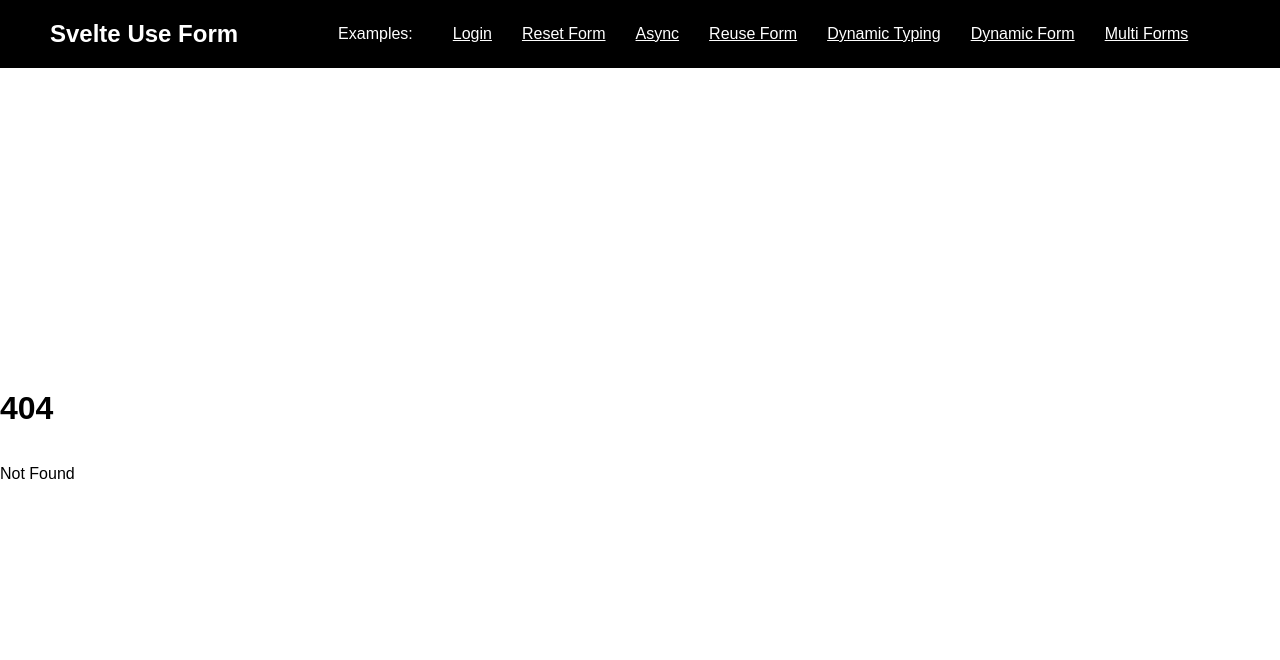
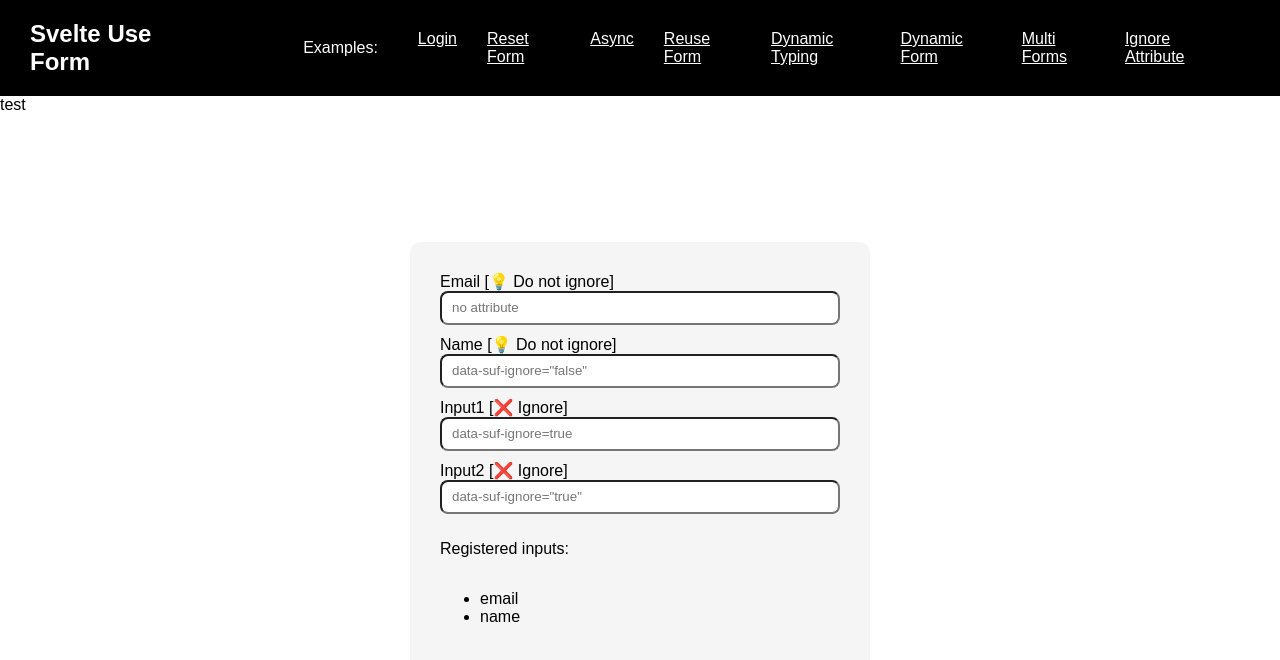
Before and after one commit to noahsalvi/svelte-use-form, a SvelteKit app: page /examples/ignore-attribute in a window 1280 px wide. Before the commit this address had no page. Shown: the top 660 px of the page. Built offline with nearby package versions, Linux system fonts and the light colour scheme.

Commit message:
Move ignore-attribute to examples route

```diff
--- a/src/routes/NavigationBar.svelte
+++ b/src/routes/NavigationBar.svelte
@@ -7,6 +7,7 @@
     "dynamic-typing",
     "dynamic-form",
     "multi-forms",
+    "ignore-attribute"
   ];
 
   const getTitle = (path: string) => {
@@ -30,7 +31,7 @@
 
 <style>
   nav {
-    padding: 0 50px;
+    padding: 0 30px;
     display: flex;
     align-items: center;
     widows: 100%;
--- /dev/null
+++ b/src/routes/examples/ignore-attribute/+page.svelte
@@ -0,0 +1,47 @@
+<script lang="ts">
+  import { email, required, useForm, validators } from "$lib";
+
+  const form = useForm();
+</script>
+
+test
+<form use:form data-testid="form-attributes">
+  <label for="email">Email [💡 Do not ignore]</label>
+  <input
+    type="text"
+    name="email"
+    placeholder="no attribute"
+    use:validators={[required, email]}
+  />
+  <label for="name">Name [💡 Do not ignore]</label>
+  <input
+    type="text"
+    name="name"
+    placeholder='data-suf-ignore="false"'
+    use:validators={[required]}
+    data-suf-ignore="false"
+  />
+  <label for="input1">Input1 [❌ Ignore]</label>
+  <input
+    type="text"
+    name="input1"
+    placeholder="data-suf-ignore={true}"
+    data-suf-ignore={true}
+  />
+
+  <label for="input2">Input2 [❌ Ignore]</label>
+  <input
+    type="text"
+    name="input2"
+    placeholder='data-suf-ignore="true"'
+    data-suf-ignore="true"
+  />
+
+  <p>Registered inputs:</p>
+  <ul data-testid="registered">
+    {#each Object.keys($form.values) as input}
+      <li>{input}</li>
+    {/each}
+  </ul>
+
+</form>
```
Also changed, not shown: src/routes/test/ignore/+page.svelte (deleted, +0 -15 lines).
